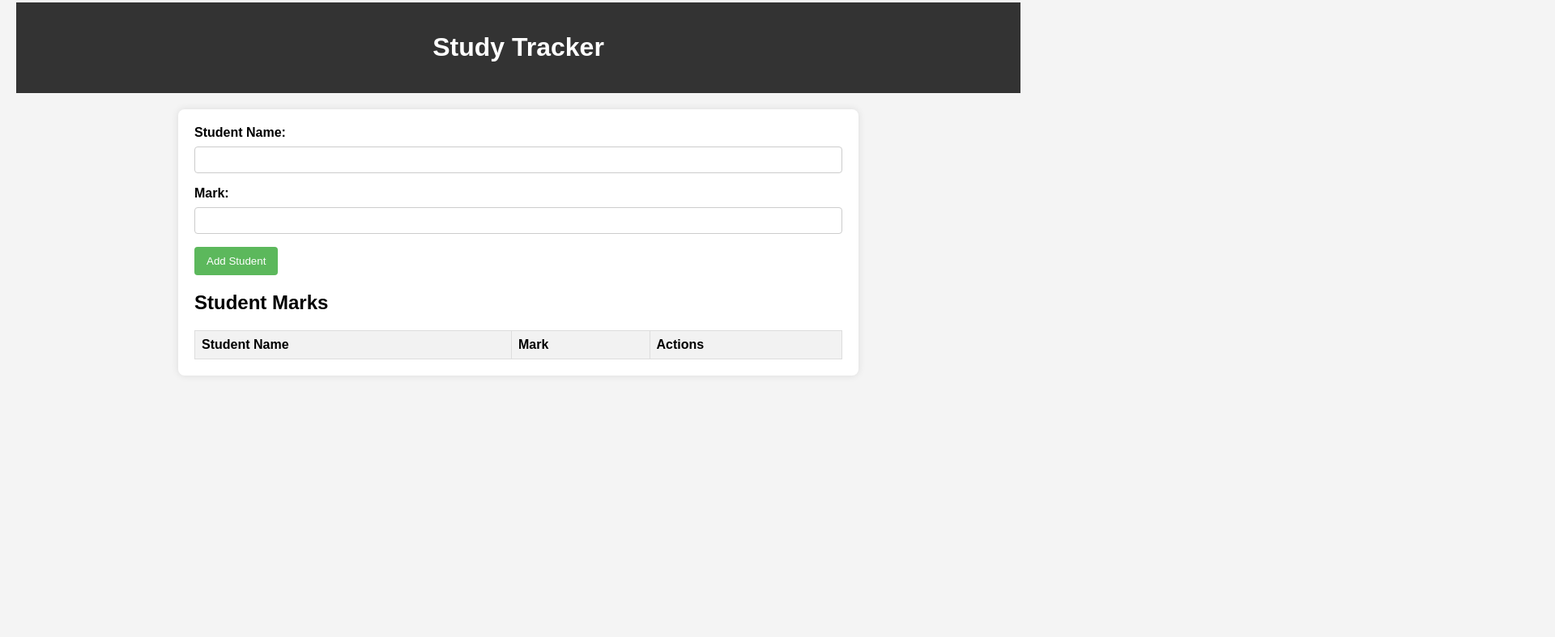
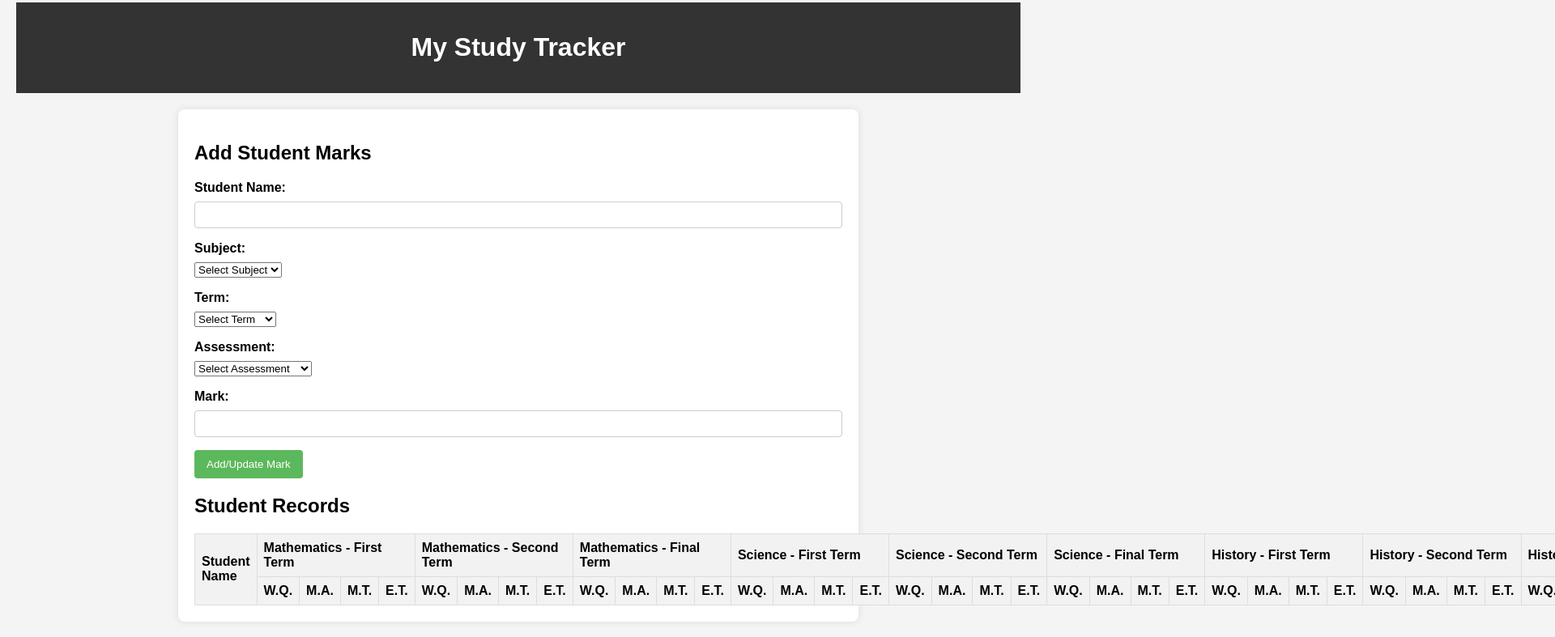
Before and after one commit to Ferryride28/MyStudyTracker, a plain HTML site: page index.html in a window 1280 px wide. Shown: the part 17-804 px from the top of the page at 81% size, 1920 px wide, since content can reach past the window. Drawn offline with Linux system fonts and the light colour scheme.

Commit message:
Update index.html

```diff
--- a/index.html
+++ b/index.html
@@ -3,37 +3,89 @@
 <head>
     <meta charset="UTF-8">
     <meta name="viewport" content="width=device-width, initial-scale=1.0">
-    <title>Study Tracker PWA</title>
+    <title>My Study Tracker PWA</title>
+    <link rel="manifest" href="manifest.json">
     <link rel="stylesheet" href="style.css">
-    <link rel="manifest" href="manifest.json">
+    <meta name="theme-color" content="#333">
 </head>
 <body>
-
     <header>
-        <h1>Study Tracker</h1>
+        <h1>My Study Tracker</h1>
     </header>
 
     <main>
+        <section class="form-container">
+            <h2>Add Student Marks</h2>
             <form id="student-form">
                 <div class="form-group">
                     <label for="student-name">Student Name:</label>
                     <input type="text" id="student-name" required>
                 </div>
                 <div class="form-group">
+                    <label for="subject-select">Subject:</label>
+                    <select id="subject-select" required>
+                        <option value="">Select Subject</option>
+                        <option value="Mathematics">Mathematics</option>
+                        <option value="Science">Science</option>
+                        <option value="History">History</option>
+                    </select>
+                </div>
+                <div class="form-group">
+                    <label for="term-select">Term:</label>
+                    <select id="term-select" required>
+                        <option value="">Select Term</option>
+                        <option value="First Term">First Term</option>
+                        <option value="Second Term">Second Term</option>
+                        <option value="Final Term">Final Term</option>
+                    </select>
+                </div>
+                <div class="form-group">
+                    <label for="assessment-select">Assessment:</label>
+                    <select id="assessment-select" required>
+                        <option value="">Select Assessment</option>
+                        <option value="Weekly Quiz">Weekly Quiz</option>
+                        <option value="Monthly Assessment">Monthly Assessment</option>
+                        <option value="Midterm">Midterm</option>
+                        <option value="End of Term">End of Term</option>
+                    </select>
+                </div>
+                <div class="form-group">
                     <label for="student-mark">Mark:</label>
                     <input type="number" id="student-mark" required>
                 </div>
-            <button type="submit">Add Student</button>
+                <button type="submit">Add/Update Mark</button>
             </form>
+        </section>
 
-        <section id="student-list">
-            <h2>Student Marks</h2>
-            <table>
+        <section class="records-container">
+            <h2>Student Records</h2>
+            <table id="records-table">
                 <thead>
                     <tr>
-                        <th>Student Name</th>
-                        <th>Mark</th>
-                        <th>Actions</th>
+                        <th rowspan="2">Student Name</th>
+                        <th colspan="4">Mathematics - First Term</th>
+                        <th colspan="4">Mathematics - Second Term</th>
+                        <th colspan="4">Mathematics - Final Term</th>
+                        <th colspan="4">Science - First Term</th>
+                        <th colspan="4">Science - Second Term</th>
+                        <th colspan="4">Science - Final Term</th>
+                        <th colspan="4">History - First Term</th>
+                        <th colspan="4">History - Second Term</th>
+                        <th colspan="4">History - Final Term</th>
+                        <th rowspan="2">Percentage</th>
+                        <th rowspan="2">Grade</th>
+                        <th rowspan="2">Actions</th>
+                    </tr>
+                    <tr>
+                        <th>W.Q.</th><th>M.A.</th><th>M.T.</th><th>E.T.</th>
+                        <th>W.Q.</th><th>M.A.</th><th>M.T.</th><th>E.T.</th>
+                        <th>W.Q.</th><th>M.A.</th><th>M.T.</th><th>E.T.</th>
+                        <th>W.Q.</th><th>M.A.</th><th>M.T.</th><th>E.T.</th>
+                        <th>W.Q.</th><th>M.A.</th><th>M.T.</th><th>E.T.</th>
+                        <th>W.Q.</th><th>M.A.</th><th>M.T.</th><th>E.T.</th>
+                        <th>W.Q.</th><th>M.A.</th><th>M.T.</th><th>E.T.</th>
+                        <th>W.Q.</th><th>M.A.</th><th>M.T.</th><th>E.T.</th>
+                        <th>W.Q.</th><th>M.A.</th><th>M.T.</th><th>E.T.</th>
                     </tr>
                 </thead>
                 <tbody id="students-table-body">
@@ -49,7 +101,7 @@
             window.addEventListener('load', () => {
                 navigator.serviceWorker.register('sw.js')
                 .then(reg => console.log('Service Worker: Registered'))
-                .catch(err => console.log(`Service Worker: Error: ${err}`));
+                .catch(err => console.log('Service Worker: Error: ', err));
             });
         }
     </script>
```
Lines whose indentation alone changed are shown as unchanged.
